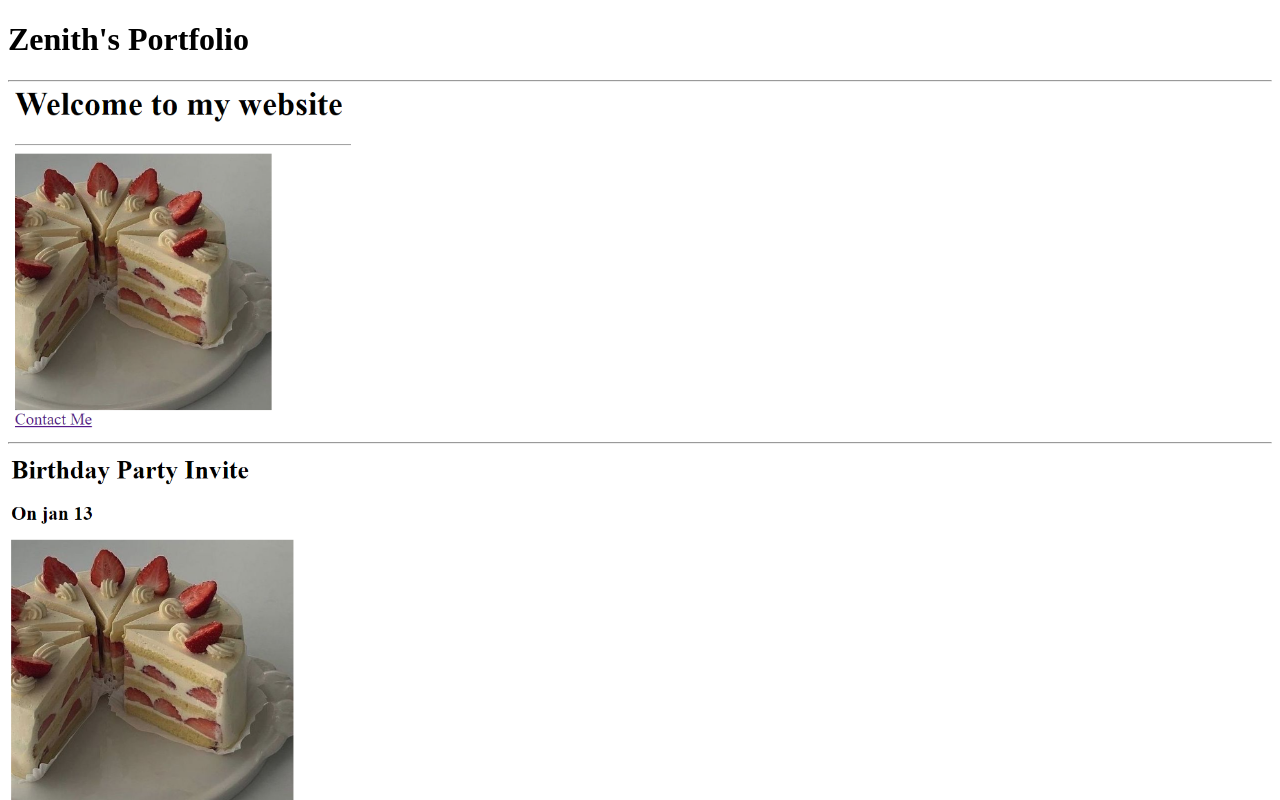
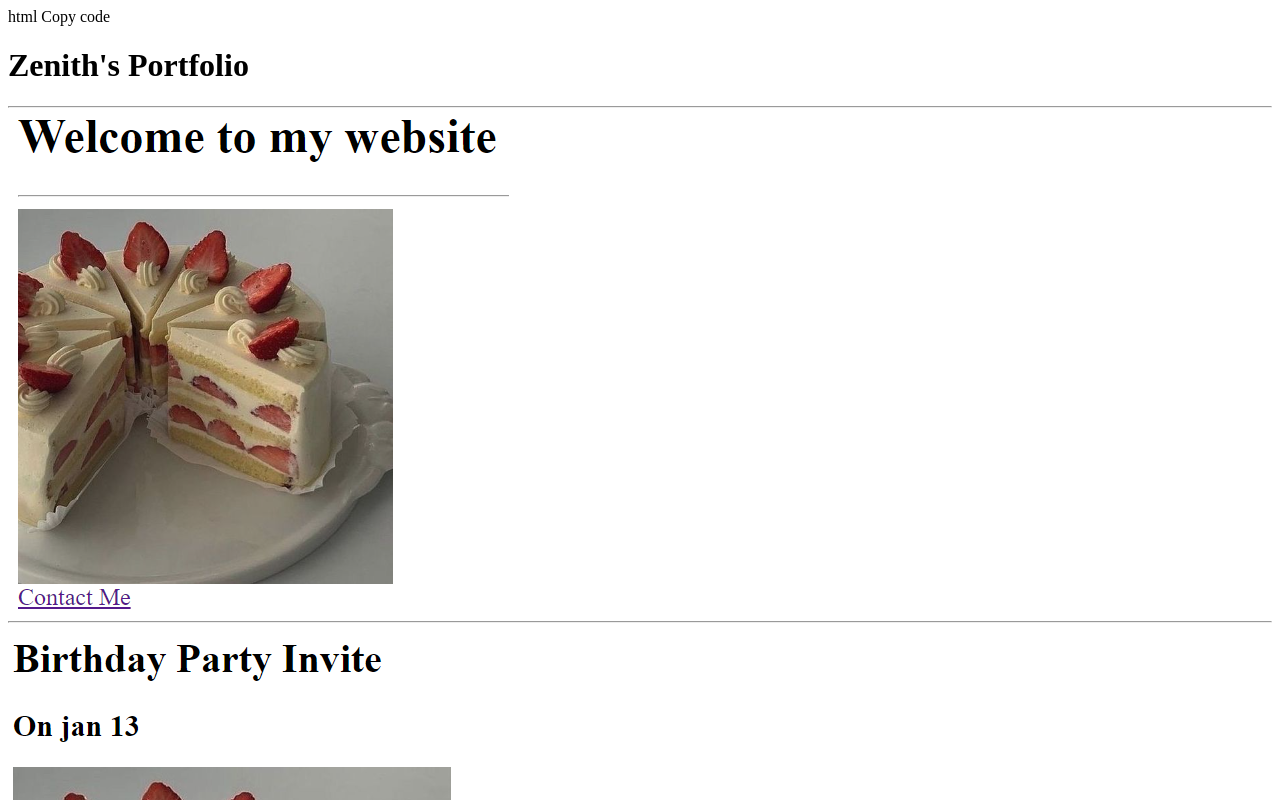
Before and after one commit to zparajuli/html-portfolio, a plain HTML site: page index.html in a window 1280 px wide. Shown: the top 800 px of the page. Drawn offline with Linux system fonts and the light colour scheme.

Commit message:
Update index.html

```diff
--- a/index.html
+++ b/index.html
@@ -1,13 +1,18 @@
+html
+Copy code
 <!DOCTYPE html>
 <html lang="en">
 <head>
     <meta charset="UTF-8">
     <meta name="viewport" content="width=device-width, initial-scale=1.0">
     <title>Zen</title>
+    <link rel="stylesheet" href="styles.css">
 </head>
-<body>
-    <h1>Zenith's Portfolio</h1><hr />
-  <a href="./other code/website.html" ><img src="./images/web.png" height="340" /> <br /></a>  <hr />
-  <a href="./other code/birthdaywebsite.html"><img src="./images/website.png" height="570" /></a>
+<body class="container-portfolio">
+    <h1>Zenith's Portfolio</h1>
+    <hr />
+    <a href="./other code/website.html"><img src="./images/web.png" alt="Web Project" /></a>
+    <hr />
+    <a href="./other code/birthdaywebsite.html"><img src="./images/website.png" alt="Birthday Website" /></a>
 </body>
 </html>
```
